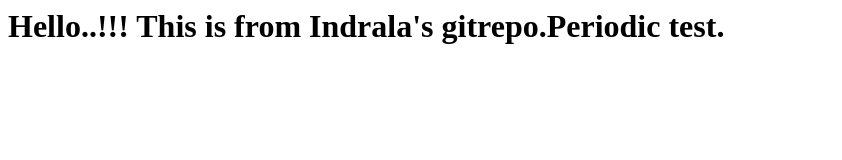
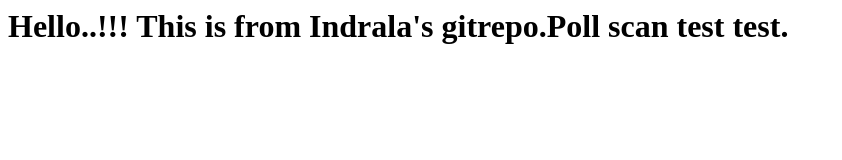
Before and after one commit to sureshindrala/webservice, a plain HTML site: page index.html in a window 1280 px wide. Shown: the whole page, without its empty margins (0-842 px from the left). Drawn offline with Linux system fonts and the light colour scheme.

Commit message:
Update index.html

```diff
--- a/index.html
+++ b/index.html
@@ -1 +1 @@
-<h1> Hello..!!! This is from  Indrala's gitrepo.Periodic test.</h1>
+<h1> Hello..!!! This is from  Indrala's gitrepo.Poll scan test test.</h1>
```
